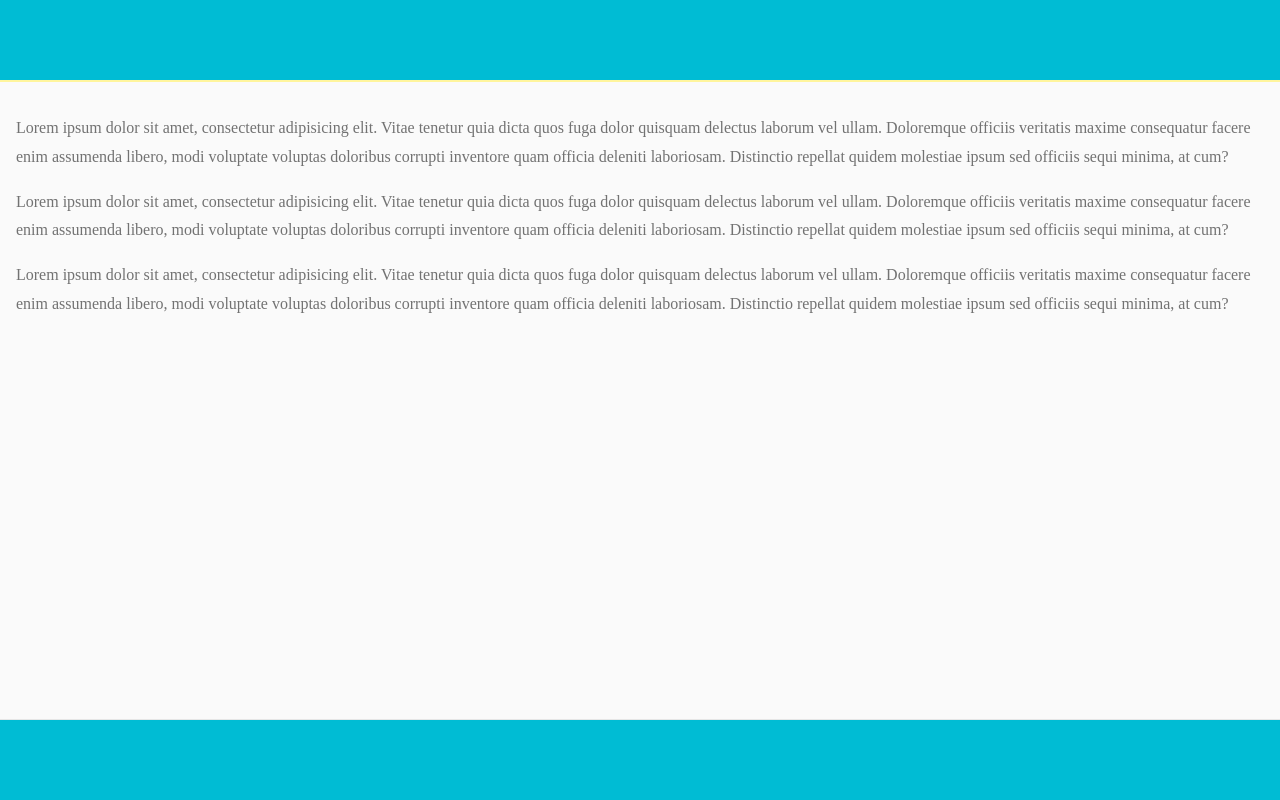
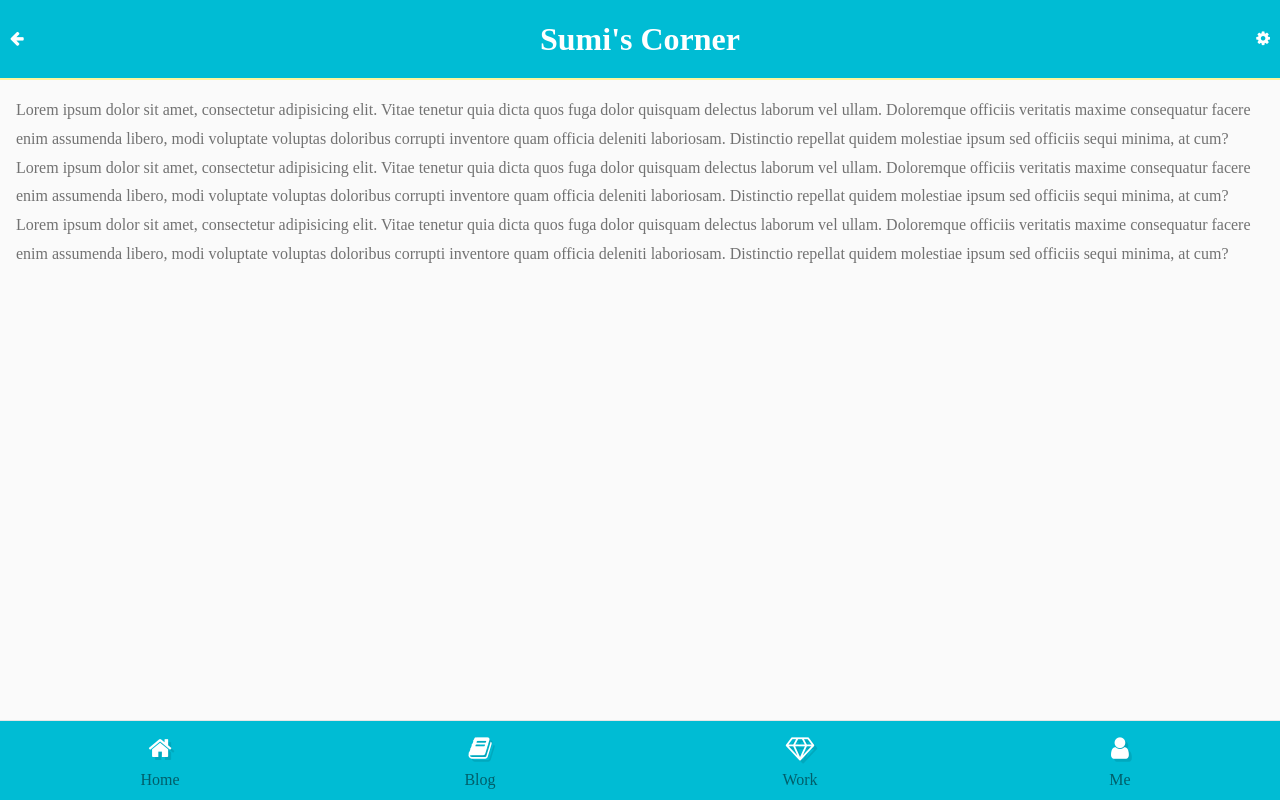
Before and after one commit to sumi12345/flex, a plain HTML site: page index.html in a window 1280 px wide. Drawn offline with Linux system fonts and the light colour scheme.

Commit message:
font-awesome

```diff
--- a/index.html
+++ b/index.html
@@ -4,17 +4,27 @@
     <meta charset="UTF-8">
     <title>flex</title>
     <meta name="viewport" content="width=device-width, initial-scale=1" />
+    <link href="http://cdn.bootcss.com/font-awesome/4.5.0/css/font-awesome.min.css" rel="stylesheet">
     <link rel="stylesheet" href="styles/main.css">
 </head>
 <body>
 <div class="app-wrap">
-    <header class="app-header"></header>
+    <header class="app-header">
+        <a href="#" class="button"><i class="fa fa-arrow-left"></i></a>
+        <h1>Sumi's Corner</h1>
+        <a href="#" class="button"><i class="fa fa-cog"></i></a>
+    </header>
     <div class="content">
         <p>Lorem ipsum dolor sit amet, consectetur adipisicing elit. Vitae tenetur quia dicta quos fuga dolor quisquam delectus laborum vel ullam. Doloremque officiis veritatis maxime consequatur facere enim assumenda libero, modi voluptate voluptas doloribus corrupti inventore quam officia deleniti laboriosam. Distinctio repellat quidem molestiae ipsum sed officiis sequi minima, at cum?</p>
         <p>Lorem ipsum dolor sit amet, consectetur adipisicing elit. Vitae tenetur quia dicta quos fuga dolor quisquam delectus laborum vel ullam. Doloremque officiis veritatis maxime consequatur facere enim assumenda libero, modi voluptate voluptas doloribus corrupti inventore quam officia deleniti laboriosam. Distinctio repellat quidem molestiae ipsum sed officiis sequi minima, at cum?</p>
         <p>Lorem ipsum dolor sit amet, consectetur adipisicing elit. Vitae tenetur quia dicta quos fuga dolor quisquam delectus laborum vel ullam. Doloremque officiis veritatis maxime consequatur facere enim assumenda libero, modi voluptate voluptas doloribus corrupti inventore quam officia deleniti laboriosam. Distinctio repellat quidem molestiae ipsum sed officiis sequi minima, at cum?</p>
     </div>
-    <footer class="app-footer"></footer>
+    <footer class="app-footer">
+        <a href="#"><i class="fa fa-home"></i>Home</a>
+        <a href="#"><i class="fa fa-book"></i>Blog</a>
+        <a href="#"><i class="fa fa-diamond"></i>Work</a>
+        <a href="#"><i class="fa fa-user"></i>Me</a>
+    </footer>
 </div>
 </body>
 </html>
--- a/source/gulpfile.js
+++ b/source/gulpfile.js
@@ -4,7 +4,7 @@ var prefix = require('gulp-autoprefixer');
 
 gulp.task('sass', function(){
     gulp.src('styles/main.scss')
-        .pipe(sass())
+        .pipe(sass()).on('error', function() {})
         .pipe(prefix())
         .pipe(gulp.dest('../styles'));
 });
--- a/source/styles/main.scss
+++ b/source/styles/main.scss
@@ -1,14 +1,31 @@
 @import 'palette';
+* {
+  -webkit-box-sizing: border-box;
+  -moz-box-sizing: border-box;
+  box-sizing: border-box;
+  margin: 0;
+  padding: 0;
+}
+
 body {
-  margin: 0;
   -webkit-font-smoothing: antialiased;
-  color: #727272;
+  color: $secondary-text-color;
+}
+
+a, a:hover {
+  text-decoration: none;
+  color: inherit;
 }
 
 .app-header {
   background-color: $primary-color;
+  color: $primary-color-text;
   height: 80px;
   border-bottom: 2px solid #fff59d;
+  display: flex;
+  align-items: center;
+  justify-content: space-between;
+  padding: 10px;
 }
 
 .content {
@@ -22,7 +39,22 @@ body {
 .app-footer {
   height: 80px;
   background-color: $primary-color;
+  color: $primary-color-text;
   border-top: 1px solid #e6e6e6;
+  display: flex;
+  & > a {
+    flex: 1;
+    padding: 15px;
+    text-align: center;
+    color:rgba(0, 0, 0, 0.5);
+    i {
+      display: block;
+      font-size: 25px;
+      color: white;
+      padding-bottom: 10px;
+      text-shadow: 3px 3px 0 rgba(0, 0, 0, 0.1);
+    }
+  }
 }
 
 .app-wrap {
```
Also changed, not shown: source/index.html (+12 -2 lines), styles/main.css.
